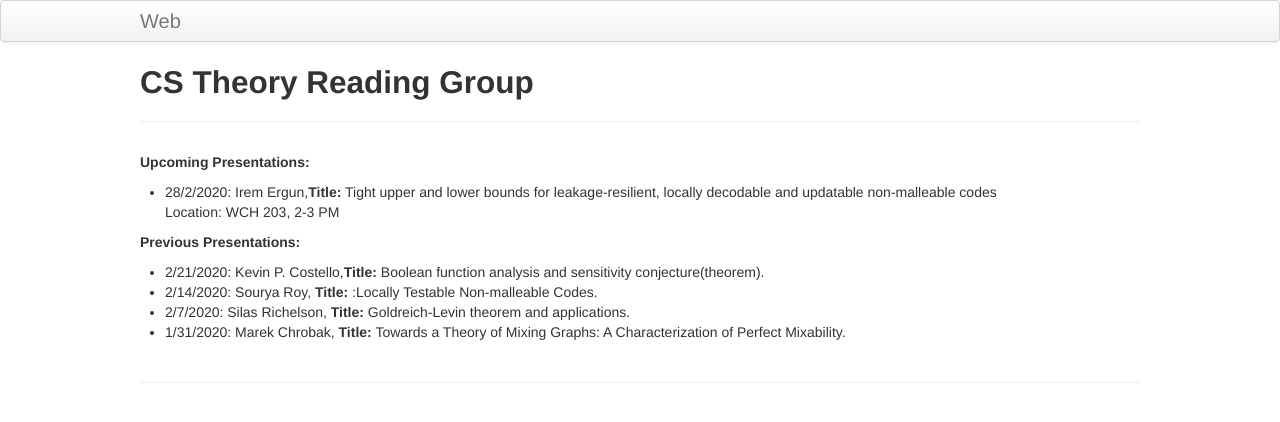
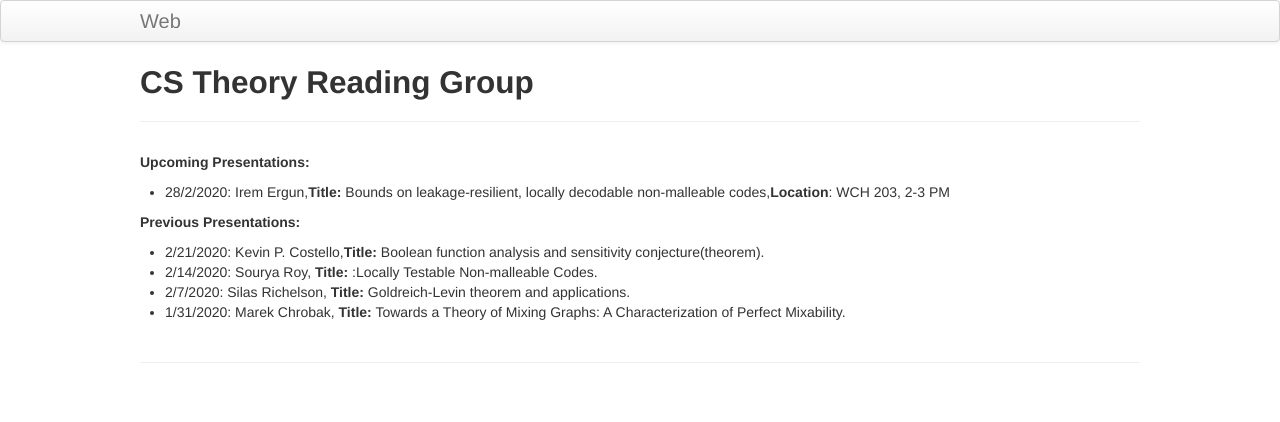
Before and after one commit to SRA2/cstweb, a Jekyll site: the page built from index.md, in a window 1280 px wide. Shown: the top 422 px of the page. Built offline with Jekyll 4.4.1, drawn with Linux system fonts in a browser that asks for light colours.

Commit message:
Update index.md

```diff
--- a/index.md
+++ b/index.md
@@ -5,8 +5,7 @@ tagline:
 description:
 ---
 **Upcoming Presentations:**
-* 28/2/2020: Irem Ergun,**Title:** Tight upper and lower bounds for leakage-resilient, locally decodable and updatable non-malleable codes
-Location: WCH 203, 2-3 PM
+* 28/2/2020: Irem Ergun,**Title:** Bounds on leakage-resilient, locally decodable non-malleable codes,**Location**: WCH 203, 2-3 PM
 
 
 **Previous Presentations:**
```
